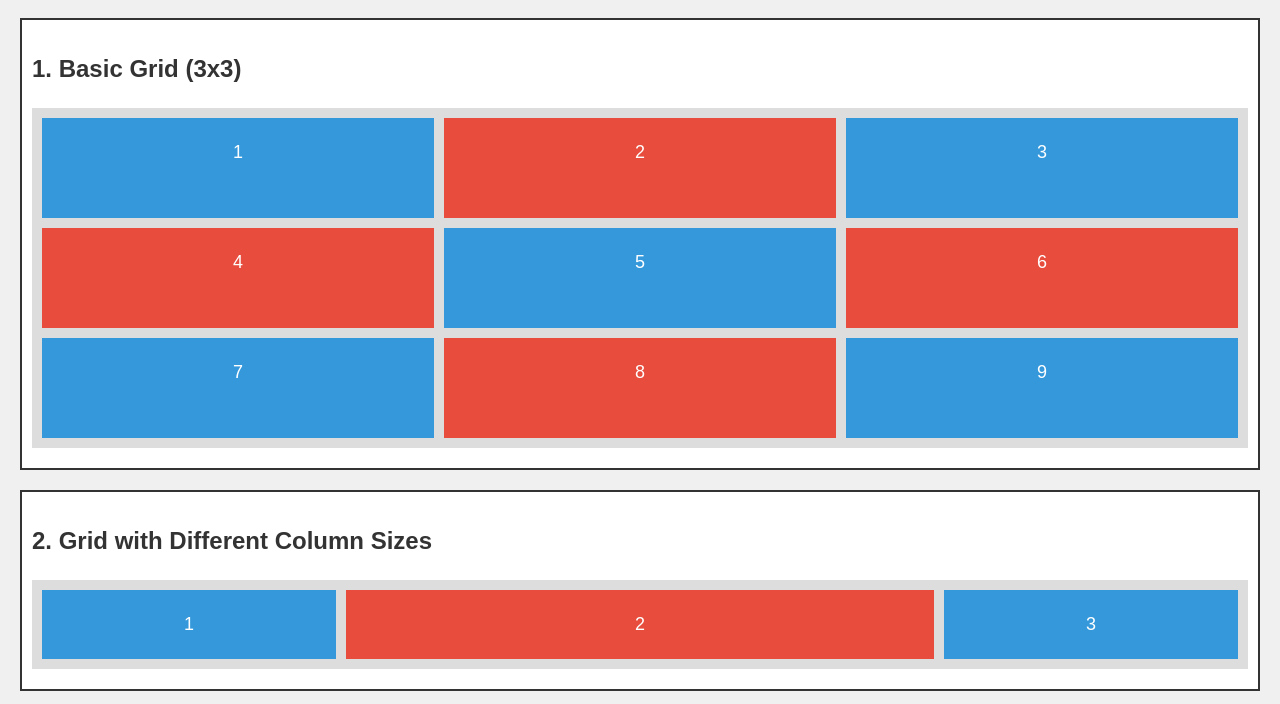
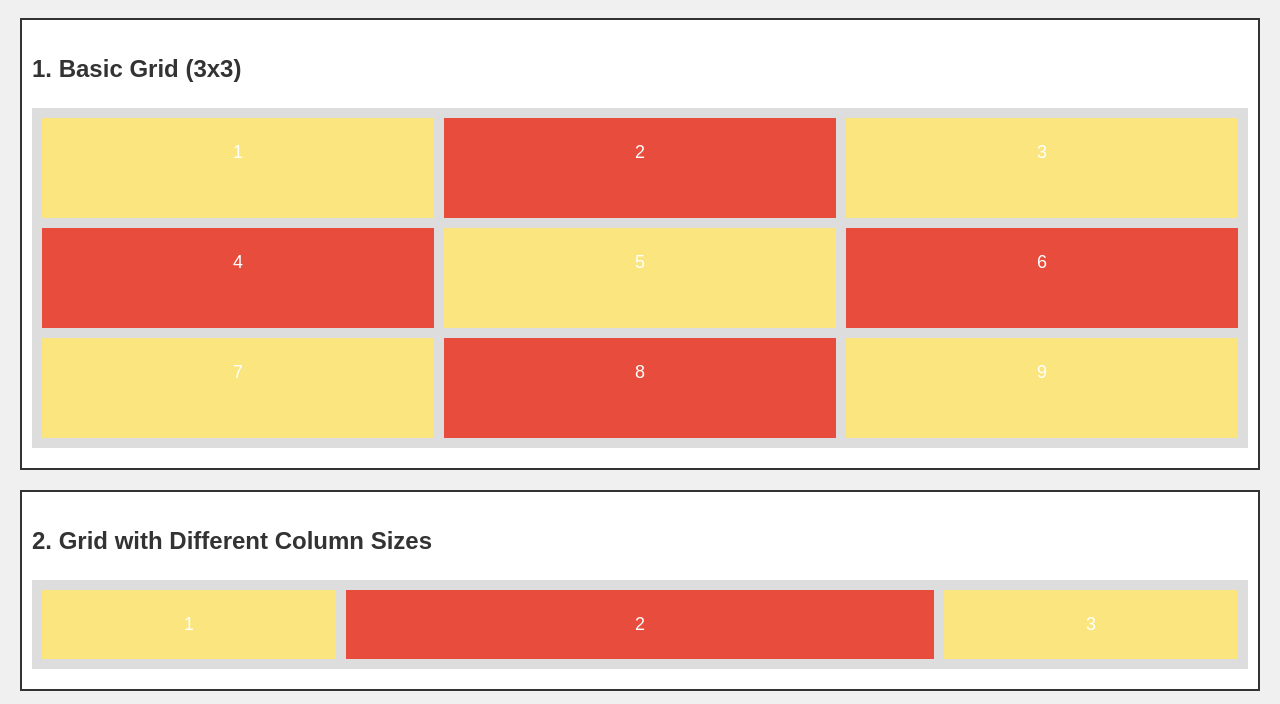
Before and after one commit to hitarthsh/complete-web-development-course, a plain HTML site: page CSS/07_grid/gridMasterClass.html in a window 1280 px wide. Shown: the part 96-800 px from the top of the page. Drawn offline with Linux system fonts and the light colour scheme.

Commit message:
change-color

```diff
--- a/CSS/07_grid/gridMasterClass.html
+++ b/CSS/07_grid/gridMasterClass.html
@@ -30,7 +30,7 @@
         margin-bottom: 10px;
       }
       .box {
-        background-color: #3498db;
+        background-color: #FAE57E;
         color: white;
         padding: 20px;
         font-size: 18px;
```
